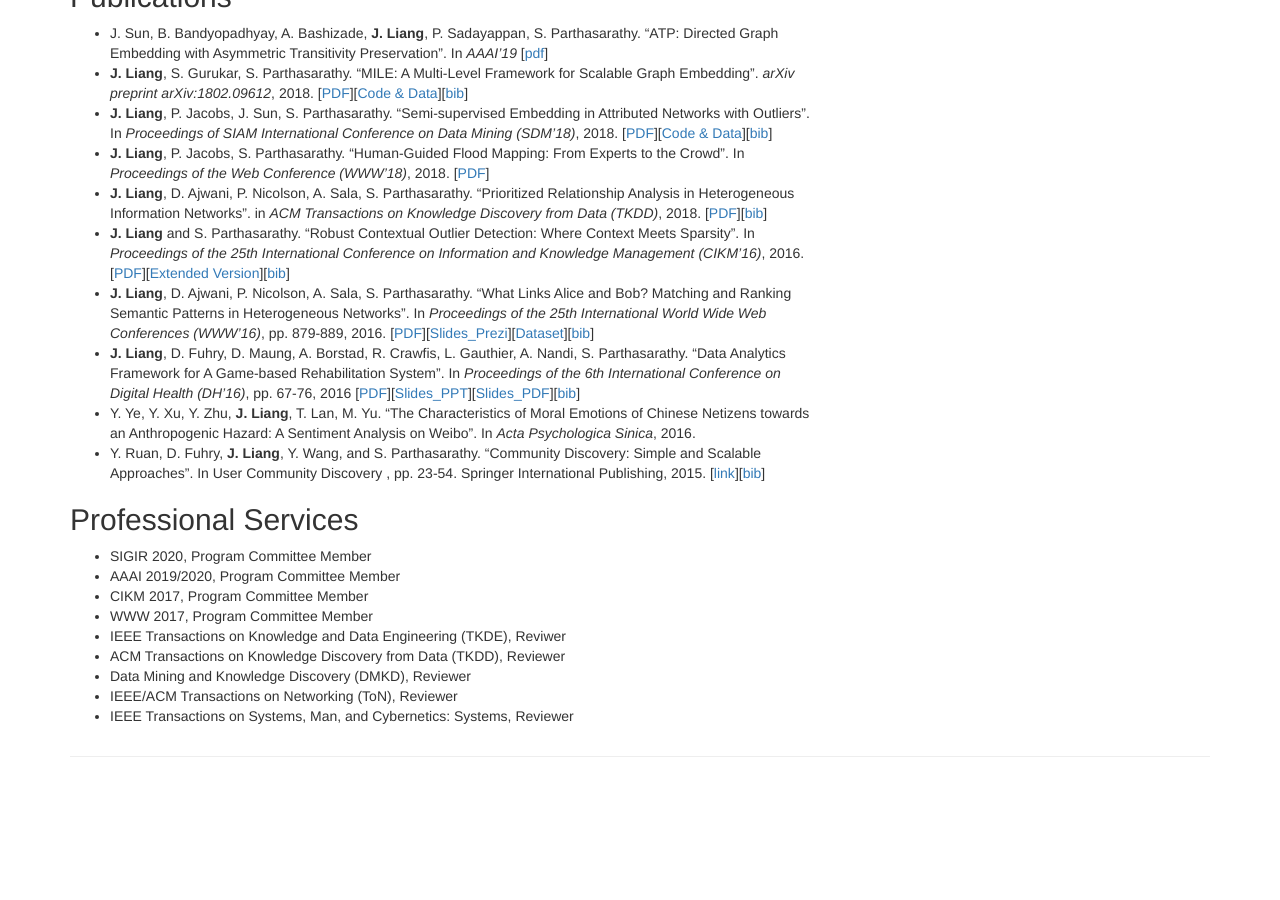
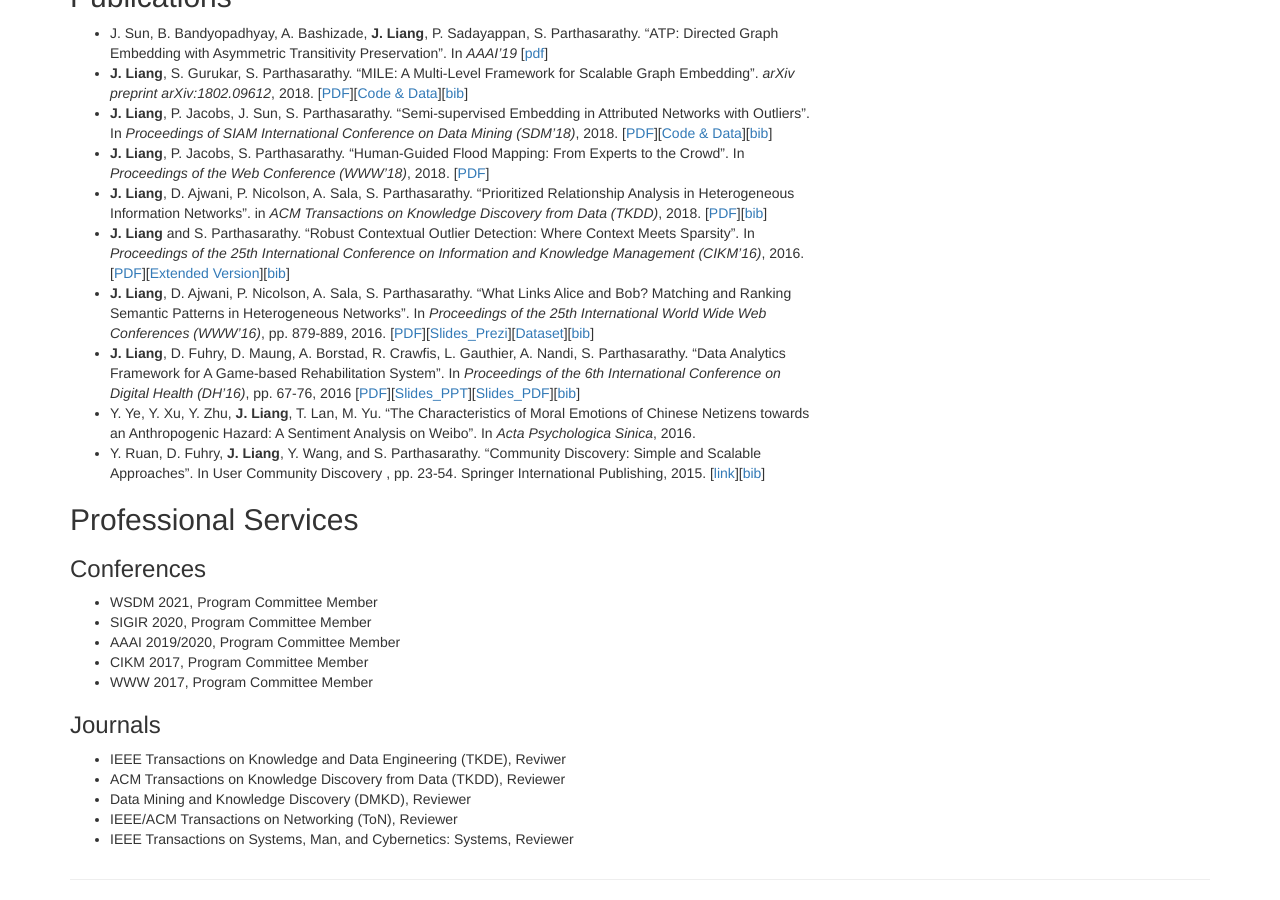
Before and after one commit to BuckeyeDM/BuckeyeDM.github.io, a Jekyll site: the page built from index.md, in a window 1280 px wide and 900 px high, scrolled down 729 px. Built offline with Jekyll 4.4.1, drawn with Linux system fonts in a browser that asks for light colours; before the commit the page ends 1506 px from its top, so only the background shows below that.

Commit message:
Update index.md

```diff
--- a/index.md
+++ b/index.md
@@ -39,10 +39,14 @@ I now work at Google on various Machine Learning projects. Before this, I receiv
 * Y. Ruan, D. Fuhry, **J. Liang**, Y. Wang, and S. Parthasarathy. "Community Discovery: Simple and Scalable Approaches". In User Community Discovery , pp. 23-54. Springer International Publishing, 2015. \[[link](https://link.springer.com/chapter/10.1007%2F978-3-319-23835-7_2)\]\[[bib](publications/Chap2015.txt)\]
 
 ## Professional Services
+### Conferences
+* WSDM 2021, Program Committee Member
 * SIGIR 2020, Program Committee Member
 * AAAI 2019/2020, Program Committee Member
 * CIKM 2017, Program Committee Member
 * WWW 2017, Program Committee Member
+
+### Journals
 * IEEE Transactions on Knowledge and Data Engineering (TKDE), Reviwer
 * ACM Transactions on Knowledge Discovery from Data (TKDD), Reviewer
 * Data Mining and Knowledge Discovery (DMKD), Reviewer
```
